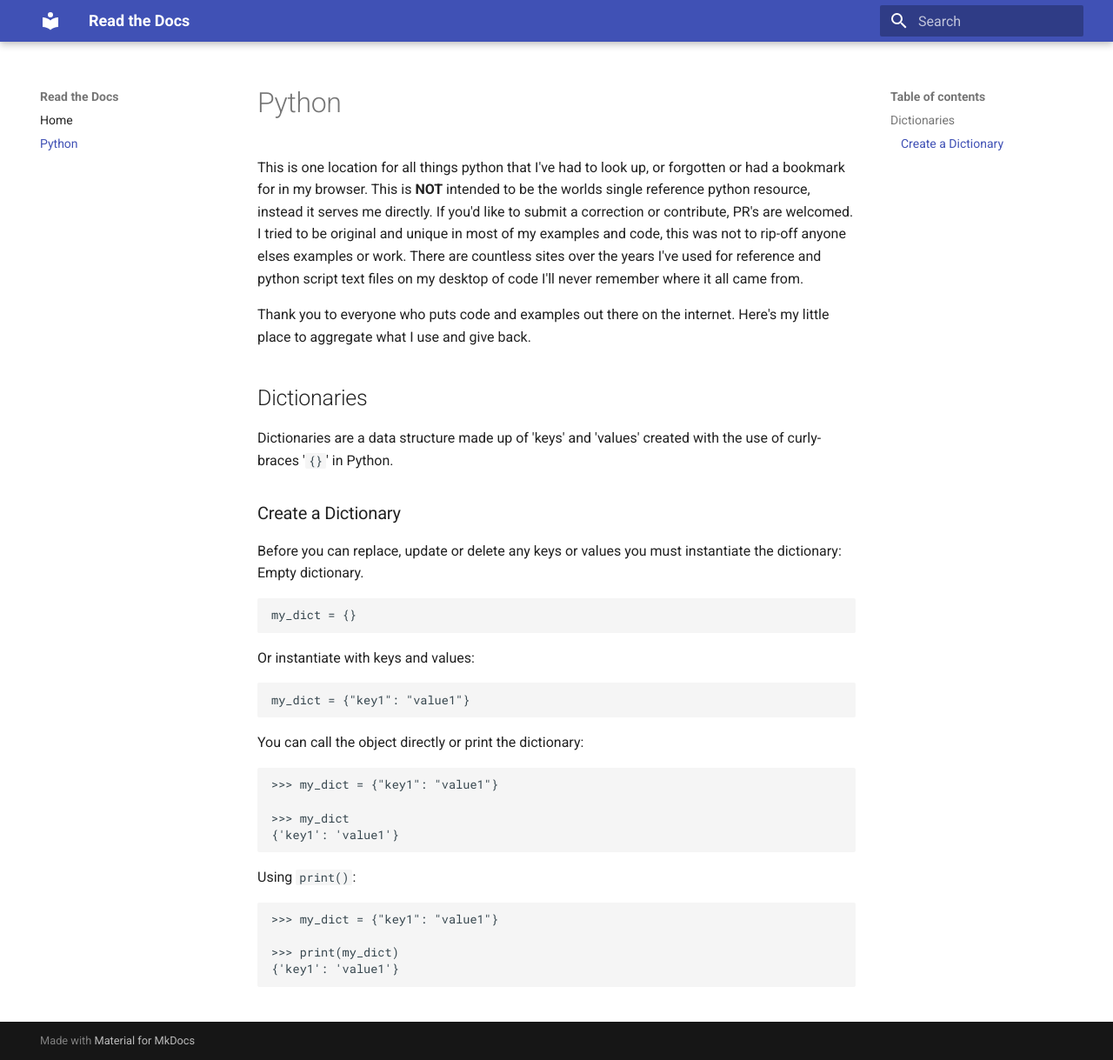
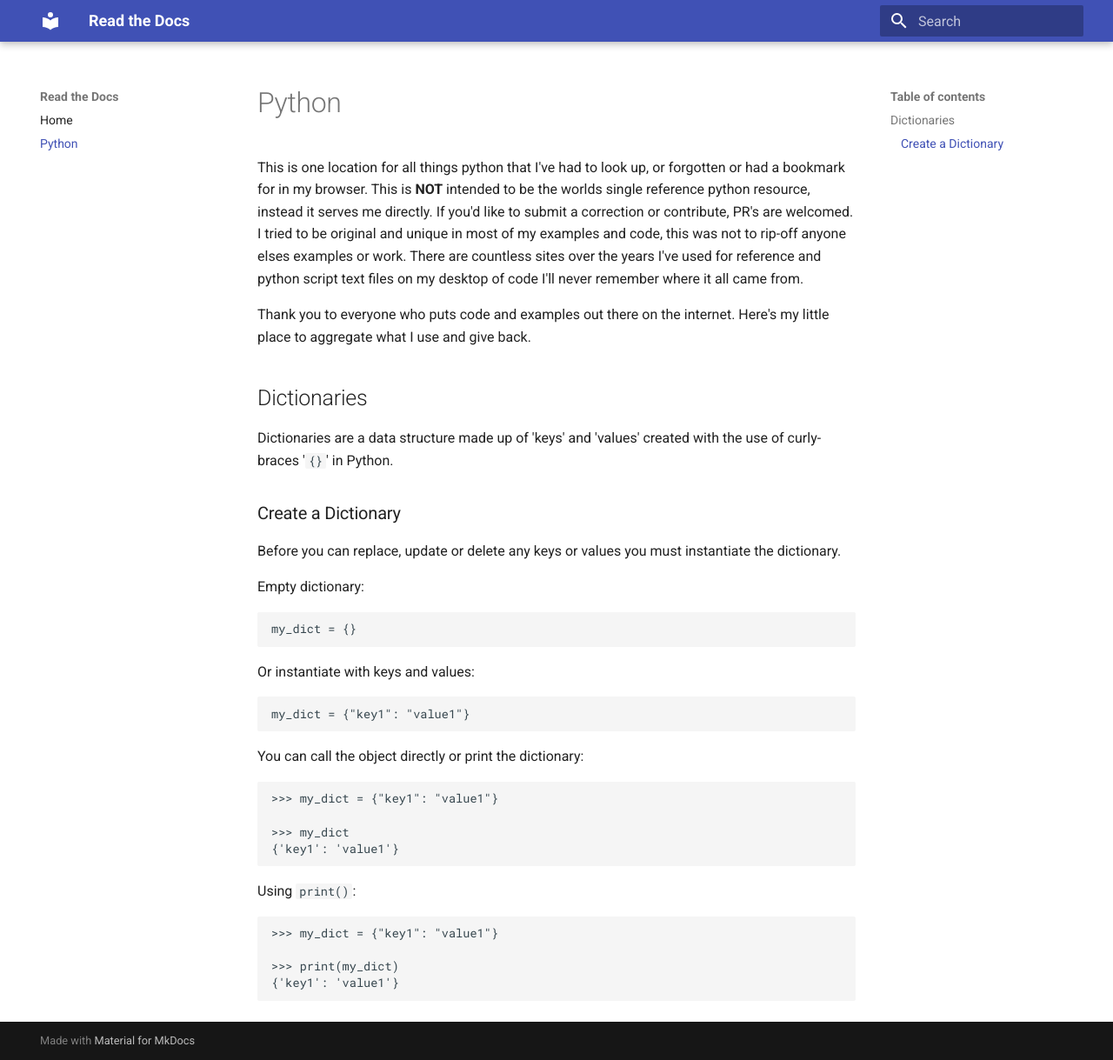
Before and after one commit to showipintbri/read-the-docs, an MkDocs documentation site: the page built from docs/python.md, in a window 1280 px wide and 1219 px high. Shown: the whole window at 87% size. Built offline with MkDocs 1.6.1 and Material for MkDocs 9.7.7, drawn with Linux system fonts in a browser that asks for light colours.

````diff
--- a/docs/python.md
+++ b/docs/python.md
@@ -7,8 +7,9 @@ Thank you to everyone who puts code and examples out there on the internet. Here
 Dictionaries are a data structure made up of 'keys' and 'values' created with the use of curly-braces '`{}`' in Python.
 
 ### Create a Dictionary
-Before you can replace, update or delete any keys or values you must instantiate the dictionary:
-Empty dictionary.
+Before you can replace, update or delete any keys or values you must instantiate the dictionary.
+
+Empty dictionary:
 ```
 my_dict = {}
 ```
````
